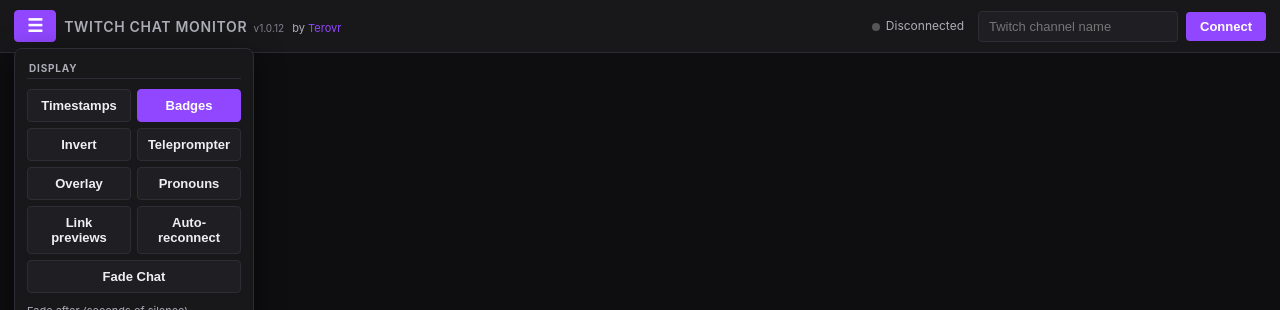
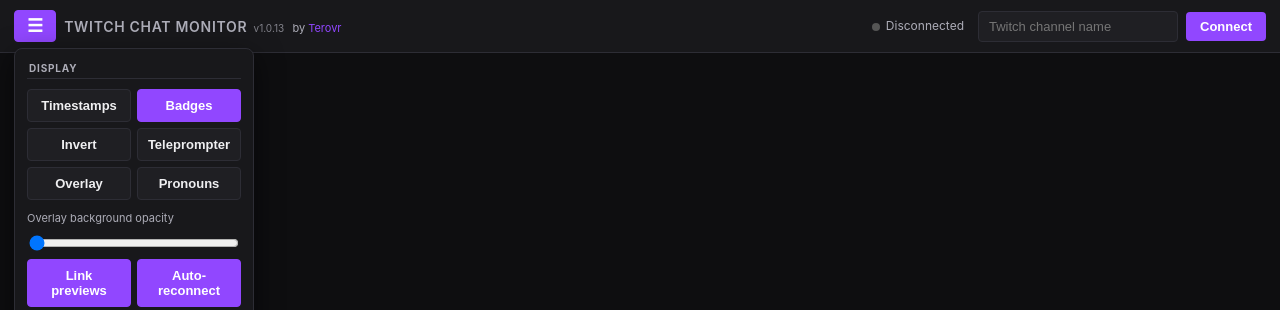
Before and after one commit to terovr-ttv/simple-twitch-chat, a website: page index.html in a window 1280 px wide. Both pictures are taken after a click on the button "Settings". Shown: the top 310 px of the page. Drawn offline with Linux system fonts and the light colour scheme.

Commit message:
Add overlay opacity input and update version to v1.0.13
Added overlay opacity control and updated version number.

```diff
--- a/index.html
+++ b/index.html
@@ -25,6 +25,8 @@
             <button id="overlay-btn" class="secondary" title="Transparent overlay mode (for OBS browser source)">Overlay</button>
             <button id="pronouns-btn" class="secondary" title="Show user pronouns (pronouns.alejo.io)">Pronouns</button>
           </div>
+          <label class="menu-label" for="overlay-opacity">Overlay background opacity</label>
+          <input type="range" id="overlay-opacity" class="menu-range" min="0" max="100" step="5" title="Darkens the chat background in overlay mode for legibility" />
           <div class="menu-row">
             <button id="link-previews-btn" class="secondary" title="Show inline previews for images and YouTube videos">Link previews</button>
             <button id="auto-reconnect-btn" class="secondary" title="Automatically reconnect to your last channel when the page loads or refreshes">Auto-reconnect</button>
@@ -76,7 +78,7 @@
         </div>
       </div>
     </div>
-    <h1>Twitch Chat Monitor <span class="version">v1.0.12</span> <span class="credit">by <a href="https://streamelements.com/terovr/tip" target="_blank" rel="noopener noreferrer">Terovr</a></span></h1>
+    <h1>Twitch Chat Monitor <span class="version">v1.0.13</span> <span class="credit">by <a href="https://streamelements.com/terovr/tip" target="_blank" rel="noopener noreferrer">Terovr</a></span></h1>
     <span id="status"><span class="dot"></span><span id="status-text">Disconnected</span></span>
     <span id="channel-state" hidden></span>
     <input type="text" id="channel-input" placeholder="Twitch channel name" autocomplete="off" spellcheck="false" />
```
